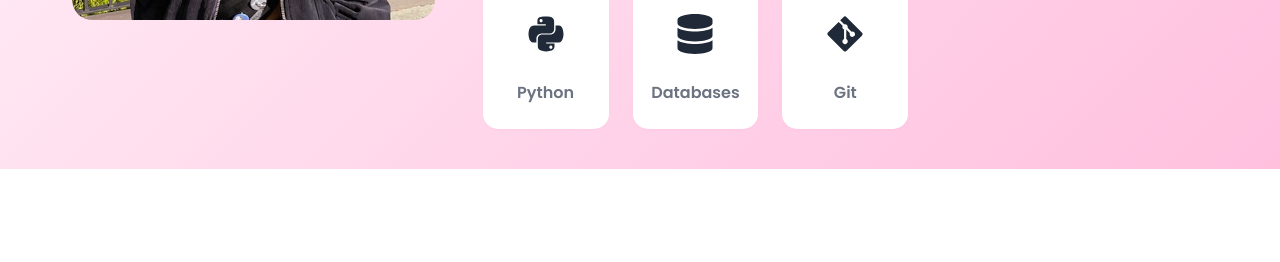
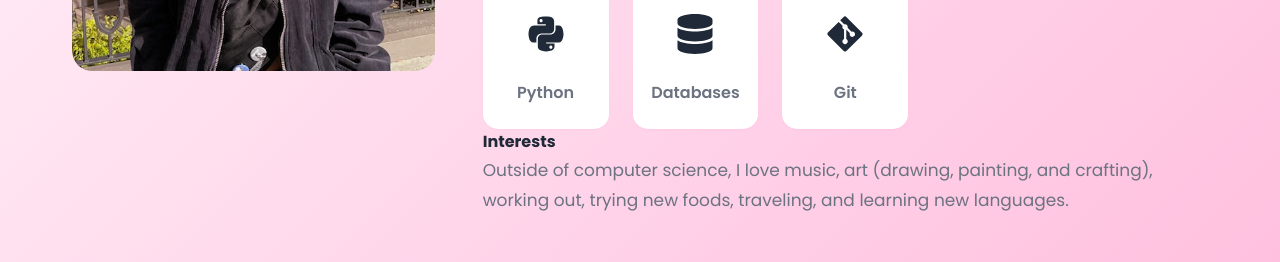
Before and after one commit to amit-tzadok/Amit, a React (Vite) app: page / in a window 1280 px wide. Shown: the part 1600-1862 px from the top of the page. Built offline with nearby package versions, Linux system fonts and the light colour scheme.

Commit message:
Add Interests section to About (music, art, working out, food, travel, languages)

```diff
--- a/src/components/About/About.jsx
+++ b/src/components/About/About.jsx
@@ -66,6 +66,14 @@ const About = () => {
                 ))}
               </div>
             </div>
+
+            <div className="interests">
+              <h4>Interests</h4>
+              <p>
+                Outside of computer science, I love music, art (drawing, painting, and crafting), working out,
+                trying new foods, traveling, and learning new languages.
+              </p>
+            </div>
           </div>
         </motion.div>
       </div>
```
